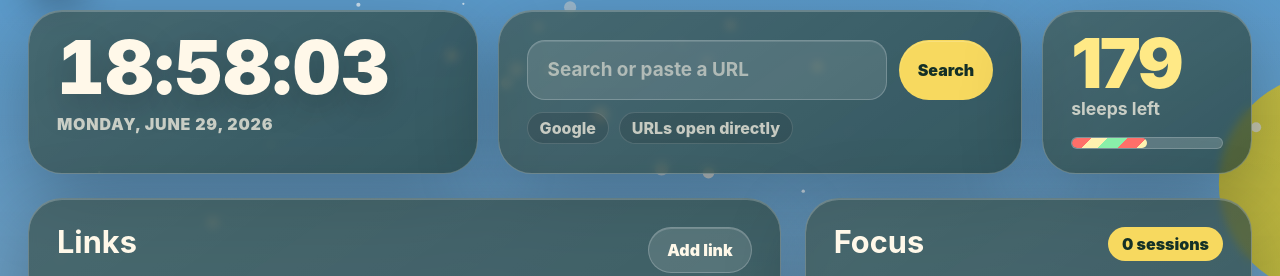
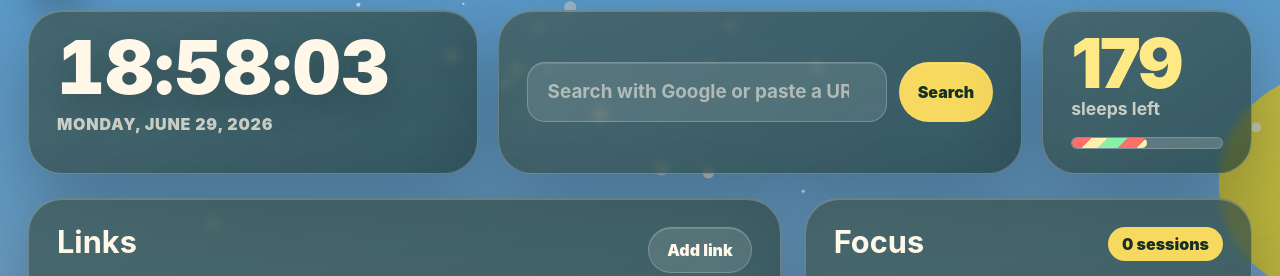
Before and after one commit to SSoggyTacoMan/jolly-homepage, a website: page index.html in a window 1280 px wide. Shown: the part 92-368 px from the top of the page. Drawn offline with Linux system fonts and the light colour scheme.

Commit message:
Move search engine indicator into the search placeholder and remove extra meta text

```diff
--- a/index.html
+++ b/index.html
@@ -34,13 +34,9 @@
         <article class="panel search-panel">
           <form id="search-form" class="search-form" autocomplete="off">
             <label class="sr-only" for="search-input">Search the web</label>
-            <input id="search-input" type="search" placeholder="Search or paste a URL" />
+            <input id="search-input" type="search" />
             <button type="submit" class="button primary">Search</button>
           </form>
-          <div class="search-meta">
-            <span id="engine-pill">Google</span>
-            <span>URLs open directly</span>
-          </div>
         </article>
 
         <article class="panel countdown-panel">
--- a/src/main.js
+++ b/src/main.js
@@ -271,7 +271,8 @@ function renderSettings() {
   $("#snow-toggle").checked = state.settings.snow;
   $("#lights-toggle").checked = state.settings.lights;
   $("#search-engine").value = state.settings.searchEngine;
-  $("#engine-pill").textContent = searchEngines[state.settings.searchEngine]?.label || "Google";
+  const engineName = searchEngines[state.settings.searchEngine]?.label || "Google";
+  $("#search-input").placeholder = `Search with ${engineName} or paste a URL`;
   $("#focus-minutes").value = state.settings.focusMinutes;
   $("#break-minutes").value = state.settings.breakMinutes;
   $("#custom-wallpaper-url").value = state.settings.customWallpaper;
```
